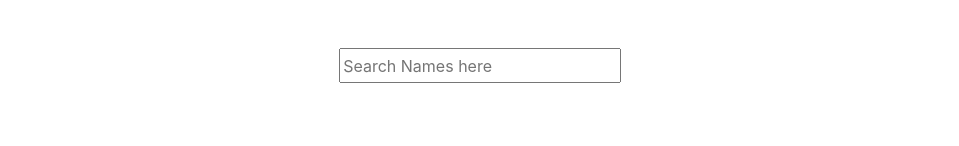
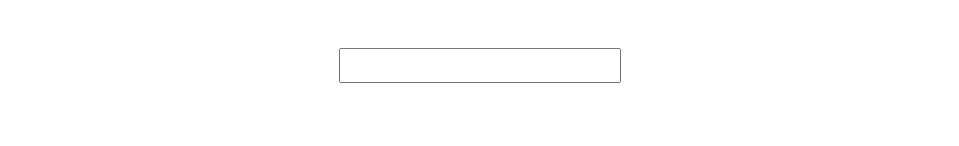
Before and after one commit to ATedy/baby-names-react, a React (Create React App) app: page / in a window 1280 px wide. Shown: the top 146 px of the page, without its empty margins (160-1119 px from the left). Built offline with nearby package versions, Linux system fonts and the light colour scheme.

Commit message:
Live Search is Working

```diff
--- a/src/App.js
+++ b/src/App.js
@@ -1,20 +1,28 @@
-import React from "react";
+import React, {useState} from "react";
 import Name from "./Name";
 import BabyNameData from "./babyNameData.json";
+import BabyNameSearch from "./BabyNameSearch";
 import "./App.css";
 
 function App() {
+  const [inputValue, setInputValue] = useState("");
+  // const [filteredBabyName, setFilteredBabyName] = useState([]);
+
+  const onChangeHandler = (e) => {
+    setInputValue(e.target.value.toLowerCase());
+  };
+
+  const filteredBabyName = !inputValue
+    ? BabyNameData
+    : BabyNameData.filter((babyName) =>
+        babyName.name.toLowerCase().includes(inputValue)
+      );
   return (
     <>
-      <input
-        className="searchInput"
-        type="text"
-        name="searchInput"
-        placeholder="Search Names here"
-      />
+      <BabyNameSearch handler={onChangeHandler} searchValue={inputValue} />
       <div className="app">
-        {BabyNameData.map((singleBabyName) => (
-          <Name babyName={singleBabyName} />
+        {filteredBabyName.map((singleBabyName, index) => (
+          <Name key={index} babyName={singleBabyName} />
         ))}
       </div>
     </>
--- /dev/null
+++ b/src/BabyNameSearch.js
@@ -0,0 +1,15 @@
+import React from "react";
+
+function BabyNameSearch(props) {
+  return (
+    <input
+      className="searchInput"
+      type="text"
+      name="searchInput"
+      value={props.searchValue}
+      onChange={props.handler}
+    />
+  );
+}
+
+export default BabyNameSearch;
```
